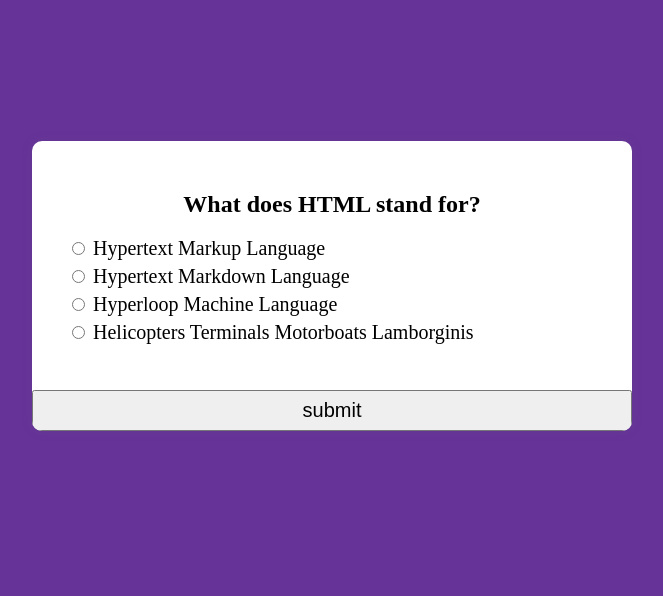
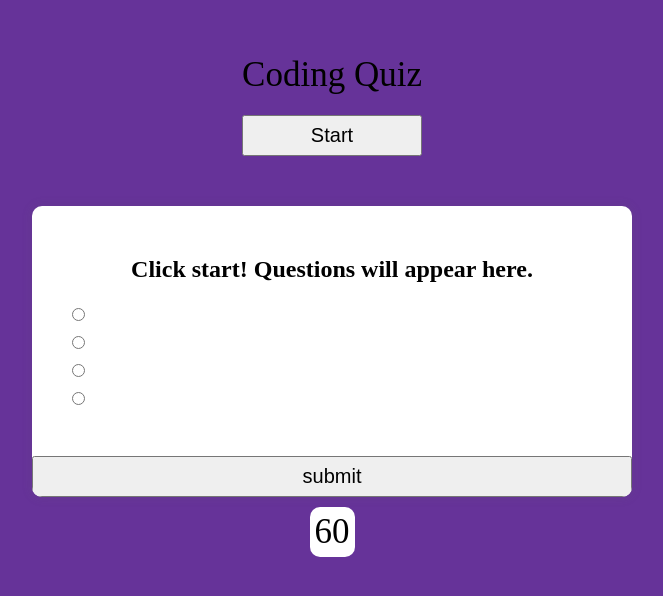
Before and after one commit to nwherman1724/Coding-Quiz, a plain HTML site: page index.html in a window 1280 px wide. Shown: the part 114-710 px from the top of the page, without its empty margins (308-971 px from the left). Drawn offline with Linux system fonts and the light colour scheme.

Commit message:
added 60sec timer

```diff
--- a/Assets/script.js
+++ b/Assets/script.js
@@ -6,6 +6,8 @@ var b_text = document.getElementById('b_text');
 var c_text = document.getElementById('c_text');
 var d_text = document.getElementById('d_text');
 var submitBtn = document.getElementById('submit');
+var startBtn = document.getElementById('start');
+var timer = document.getElementById('countdown')
 
 //Array containing questions, possible answers, and answers
 var quizQuestions = [
@@ -74,7 +76,7 @@ var quizQuestions = [
     correct: "a"
 },
 {
-    question: "Which is the correct way to write a comment  a single line in Javascript?",
+    question: "Which is the correct way to write a single linecomment in Javascript?",
     a: "Using /* and */",
     b: "Using // and //",
     c: "Using </-- and -->",
@@ -89,7 +91,31 @@ var quizQuestions = [
 var currentQuestion = 0;
 var score = 0;
 
-loadQuestion();
+//loadQuestion();
+
+startBtn.addEventListener('click', () => {
+    loadQuestion();
+    startTimer(60);
+} );
+
+function startTimer(seconds) {
+    var counter = seconds;
+
+    var interval = setInterval(() => {
+        console.log(counter);
+        counter--;
+
+        timer.innerText = counter;
+
+        if(counter < 0) {
+            clearInterval(interval);
+            alert("GAME OVER!")
+        }
+    }, 1000)
+
+
+
+}
 
 // function that gets a question and answer options from the array and prints it to the screen
 function loadQuestion(){
@@ -106,10 +132,12 @@ function loadQuestion(){
     d_text.innerText =displayedQuestion.d;
 }
 
+// function that unchecks a box when questions load
 function clearSelection() {
     answerEls.forEach(answerEl => answerEl.checked = false);
 }
 
+// function that gets the answer option selected
 function getSelection() {
     var answer;
 
@@ -122,24 +150,34 @@ function getSelection() {
     return answer;
 }
 
+//documentation for .forEach: https://developer.mozilla.org/en-US/docs/Web/JavaScript/Reference/Global_Objects/Array/forEach
 
-submitBtn.addEventListener('click', () => {
+
+function handleSubmit() {
     const answer = getSelection();
 
     if(answer) {
+        // if the selection matches correct then the score increases by 1.
         if(answer === quizQuestions[currentQuestion].correct){
             score++;
         }
 
         currentQuestion++;
 
+        //the next question is loaded until the question are all answered
         if(currentQuestion < quizQuestions.length) {
             loadQuestion();
-        } else {
-            quiz.innerHTML = `<h2>You answered correctly at ${score}/${quizQuestions.length} questions</h2>
+        }
 
-            <button onclick = "location.reload()">Reload</button>
-            `
+        //if all the questions are answered pring the score to the screen.
+        //upon reload click reloa the quiz.
+        else {
+            quiz.innerHTML = `<h2>You answered ${score}/${quizQuestions.length} questions correctly.</h2>
+
+            <button onclick = "location.reload()">Reload</button>`
         }
     }
-})
+}
+
+// when the submit button is clicked the getSelection function runs
+submitBtn.addEventListener('click', handleSubmit)
--- a/Assets/style.css
+++ b/Assets/style.css
@@ -8,6 +8,22 @@ body {
 
     /*Sets background color*/
     background-color: rebeccapurple;
+}
+
+main {
+    display: flex;
+    flex-direction: column;
+    justify-content: center;
+    align-items: center;
+}
+header {
+    text-align: center;
+    font-size: 35px;
+    padding: 50px;
+}
+
+header button {
+    margin-top: 20px;
 }
 
 /* Styles the container around the question, answer options, and submit button*/
@@ -30,6 +46,7 @@ h2 {
 ul {
     list-style-type: none;
     padding: 0;
+
 }
 
 ul li {
@@ -43,3 +60,14 @@ button {
     font-size: 20px;
     padding: 7px;
 }
+
+.timer{
+    display: flex;
+    background-color: white;
+    height: auto;
+    width: auto;
+    font-size: 35px;
+    border-radius: 10px;
+    margin: 10px;
+    padding: 5px;
+}
--- a/index.html
+++ b/index.html
@@ -10,30 +10,37 @@
 <body>
 
     <main>
+       <header>
+        <div>Coding Quiz</div>
+        <button id="start">Start</button>
+       </header>
+
         <div class="quiz-container" id="quiz">
             <div class="quiz-header">
-                <h2 id="question">Question Text</h2>
+                <h2 id="question">Click start! Questions will appear here.</h2>
                 <ul>
                     <li>
                         <input type="radio" name="answer" id="a" class="answer">
-                        <label for="a" id="a_text">Question</label>
+                        <label for="a" id="a_text"></label>
                     </li>
                     <li>
                         <input type="radio" name="answer" id="b" class="answer">
-                        <label for="b" id="b_text">Question</label>
+                        <label for="b" id="b_text"></label>
                     </li>
                     <li>
                         <input type="radio" name="answer" id="c" class="answer">
-                        <label for="c" id="c_text">Question</label>
+                        <label for="c" id="c_text"></label>
                     </li>
                     <li>
                         <input type="radio" name="answer" id="d" class="answer">
-                        <label for="d" id="d_text">Question</label>
+                        <label for="d" id="d_text"></label>
                     </li>
                 </ul>
             </div>
             <button id="submit">submit</button>
         </div>
+
+        <div class="timer"><span id="countdown">60</span></div>
     </main>
 
     <footer>
```
